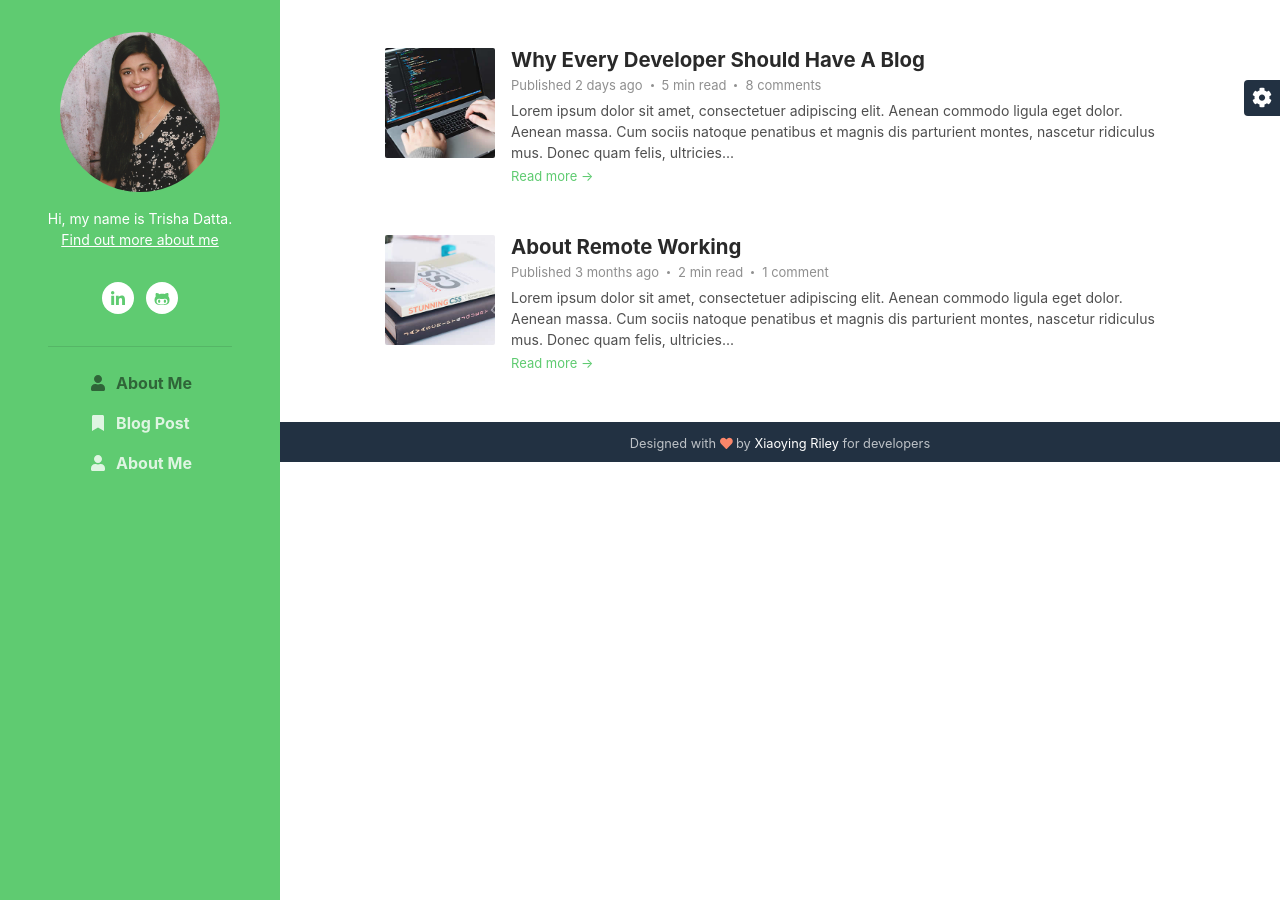
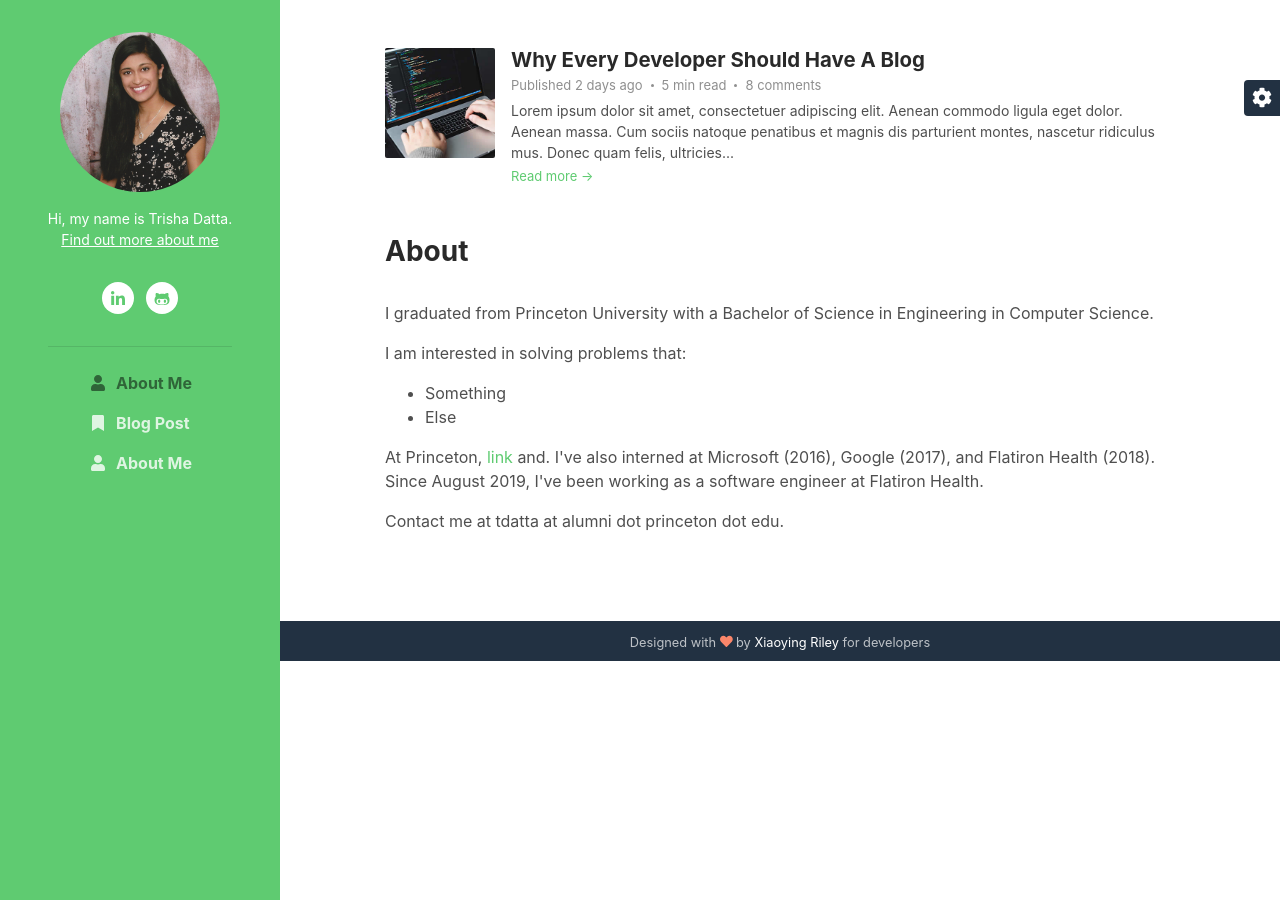
Before and after one commit to TrishaDatta/TrishaDatta.github.io, a Jekyll site: the page index.html, which Jekyll copies as it is, in a window 1280 px wide. Built offline with Jekyll 4.4.1, drawn with Linux system fonts in a browser that asks for light colours.

Commit message:
Update index.html

```diff
--- a/index.html
+++ b/index.html
@@ -74,20 +74,27 @@
 				    </div><!--//media-->
 			    </div><!--//item-->
 
+			    <!-- Page Content  -->
+				<div id="content">
+				    <h3>About</h3>
+				    <br>
+				    <p> I graduated from Princeton University with a Bachelor of Science in Engineering in Computer Science.</p>
+				    <p>I am interested in solving problems that:
+				    </p><ul>
+				      <li> Something</li>
+				      <li> Else</li>
+				    </ul>
+				    <p></p>
+				    <p> At Princeton, <a href="https://cs.stanford.edu/people/jure/">link</a> and. I've also interned at Microsoft (2016), Google (2017), and Flatiron Health (2018). Since August 2019, I've been working as a software engineer at Flatiron Health.
+				    </p>
+
+				    <p> Contact me at tdatta at alumni dot princeton dot edu.
+				    </p>
+				    <div class="line"></div>
+				    <br>
+				</div>
 
 
-
-			    <div class="item">
-				    <div class="media">
-					    <img class="mr-3 img-fluid post-thumb d-none d-md-flex" src="assets/images/blog/blog-post-thumb-6.jpg" alt="image">
-					    <div class="media-body">
-						    <h3 class="title mb-1"><a href="blog-post.html">About Remote Working</a></h3>
-						    <div class="meta mb-1"><span class="date">Published 3 months ago</span><span class="time">2 min read</span><span class="comment"><a href="#">1 comment</a></span></div>
-						    <div class="intro">Lorem ipsum dolor sit amet, consectetuer adipiscing elit. Aenean commodo ligula eget dolor. Aenean massa. Cum sociis natoque penatibus et magnis dis parturient montes, nascetur ridiculus mus. Donec quam felis, ultricies...</div>
-						    <a class="more-link" href="blog-post.html">Read more &rarr;</a>
-					    </div><!--//media-body-->
-				    </div><!--//media-->
-			    </div><!--//item-->
 		    </div>
 	    </section>
 
```
